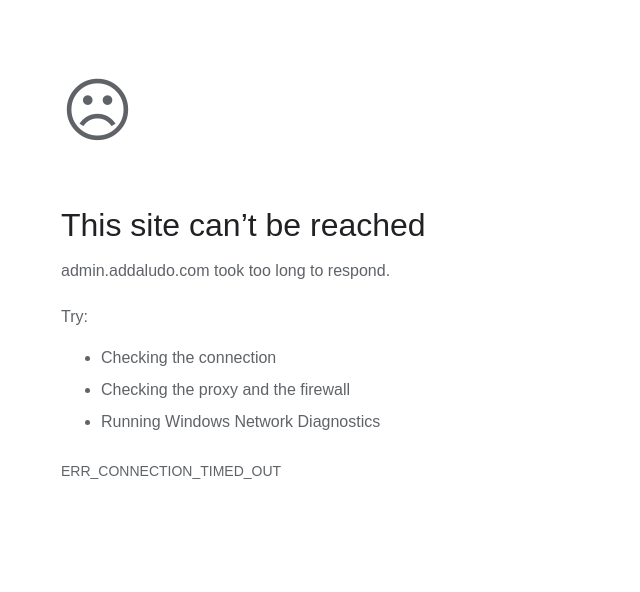
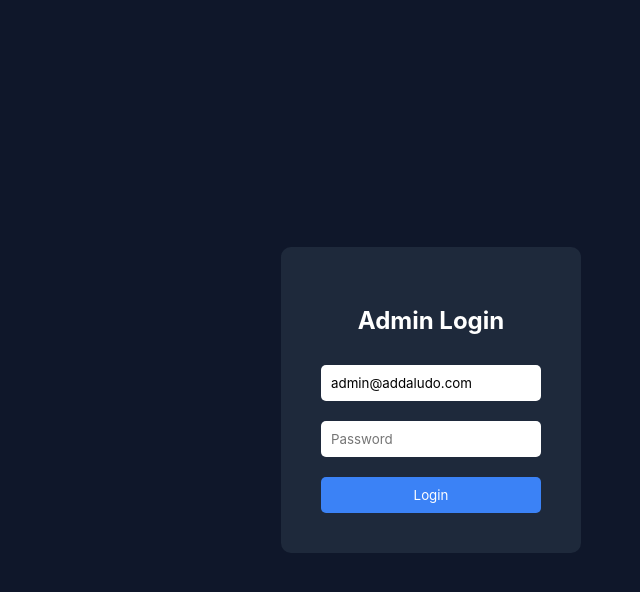
Before and after one commit to SagarsainiAlwar02/addaludo-admin, a React (Create React App) app: page /login in a window 1280 px wide. Shown: the top 592 px of the page, without its empty margins (209-849 px from the left). Built offline with nearby package versions, Linux system fonts and the light colour scheme.

Commit message:
Restore admin panel

```diff
--- a/src/App.jsx
+++ b/src/App.jsx
@@ -1,109 +1,55 @@
-// import { Suspense, lazy } from "react";
-// import { Routes, Route, Navigate } from "react-router-dom";
+import { Suspense, lazy } from "react";
+import { Routes, Route, Navigate } from "react-router-dom";
 
-// import Login from "./Pages/Login/Login";
-// import Layout from "./components/Layout/Layout";
+import Login from "./Pages/Login/Login";
+import Layout from "./components/Layout/Layout";
 
-// import Dashboard from "./Pages/Dashboard/Dashboard";
-// import Withdraw from "./Pages/Withdraw/Withdeaw";
-// import Deposit from "./Pages/Deposite/Deposite";
+import Dashboard from "./Pages/Dashboard/Dashboard";
+import Withdraw from "./Pages/Withdraw/Withdeaw";
+import Deposit from "./Pages/Deposite/Deposite";
 
-// const Users = lazy(() => import("./Pages/Users/Users"));
-// const Matches = lazy(() => import("./Pages/Matches/Matches"));
-// const Settings = lazy(() => import("./Pages/Settings/Settings"));
-// const PaymentControl = lazy(() => import("./Pages/PaymentControl/PaymentControl"));
-// const AdminControl = lazy(() => import("./Pages/AdminControl/AdminControl"));
-// const Kyc = lazy(() => import("./Pages/kyc/kyc"));
+const Users = lazy(() => import("./Pages/Users/Users"));
+const Matches = lazy(() => import("./Pages/Matches/Matches"));
+const Settings = lazy(() => import("./Pages/Settings/Settings"));
+const PaymentControl = lazy(() => import("./Pages/PaymentControl/PaymentControl"));
+const AdminControl = lazy(() => import("./Pages/AdminControl/AdminControl"));
+const Kyc = lazy(() => import("./Pages/kyc/kyc"));
 
-// const Loader = () => null;
+const Loader = () => null;
 
-// const ProtectedRoute = ({ children }) => {
-//   const token = localStorage.getItem("adminToken");
-//   if (!token) return <Navigate to="/login" />;
-//   return children;
-// };
+const ProtectedRoute = ({ children }) => {
+  const token = localStorage.getItem("adminToken");
+  if (!token) return <Navigate to="/login" />;
+  return children;
+};
 
-// const ProtectedLayout = ({ children }) => (
-//   <ProtectedRoute>
-//     <Layout>
-//       <Suspense fallback={<Loader />}>{children}</Suspense>
-//     </Layout>
-//   </ProtectedRoute>
-// );
+const ProtectedLayout = ({ children }) => (
+  <ProtectedRoute>
+    <Layout>
+      <Suspense fallback={<Loader />}>{children}</Suspense>
+    </Layout>
+  </ProtectedRoute>
+);
 
-// function App() {
-//   return (
-//     <Routes>
-//       <Route path="/login" element={<Login />} />
+function App() {
+  return (
+    <Routes>
+      <Route path="/login" element={<Login />} />
 
-//       <Route path="/dashboard" element={<ProtectedLayout><Dashboard /></ProtectedLayout>} />
-//       <Route path="/withdraw" element={<ProtectedLayout><Withdraw /></ProtectedLayout>} />
-//       <Route path="/deposit" element={<ProtectedLayout><Deposit /></ProtectedLayout>} />
+      <Route path="/dashboard" element={<ProtectedLayout><Dashboard /></ProtectedLayout>} />
+      <Route path="/withdraw" element={<ProtectedLayout><Withdraw /></ProtectedLayout>} />
+      <Route path="/deposit" element={<ProtectedLayout><Deposit /></ProtectedLayout>} />
 
-//       <Route path="/users" element={<ProtectedLayout><Users /></ProtectedLayout>} />
-//       <Route path="/matches" element={<ProtectedLayout><Matches /></ProtectedLayout>} />
-//       <Route path="/settings" element={<ProtectedLayout><Settings /></ProtectedLayout>} />
-//       <Route path="/payment" element={<ProtectedLayout><PaymentControl /></ProtectedLayout>} />
-//       <Route path="/admin-control" element={<ProtectedLayout><AdminControl /></ProtectedLayout>} />
-//       <Route path="/kyc" element={<ProtectedLayout><Kyc /></ProtectedLayout>} />
+      <Route path="/users" element={<ProtectedLayout><Users /></ProtectedLayout>} />
+      <Route path="/matches" element={<ProtectedLayout><Matches /></ProtectedLayout>} />
+      <Route path="/settings" element={<ProtectedLayout><Settings /></ProtectedLayout>} />
+      <Route path="/payment" element={<ProtectedLayout><PaymentControl /></ProtectedLayout>} />
+      <Route path="/admin-control" element={<ProtectedLayout><AdminControl /></ProtectedLayout>} />
+      <Route path="/kyc" element={<ProtectedLayout><Kyc /></ProtectedLayout>} />
 
-//       <Route path="*" element={<Navigate to="/dashboard" />} />
-//     </Routes>
-//   );
-// }
-
-// export default App;
-
-
-
-
-
-
-import React from "react";
-
-export default function App() {
-  return (
-    <div style={{
-      minHeight: "100vh",
-      background: "#fff",
-      fontFamily: "Arial, sans-serif",
-      paddingTop: "70px",
-      paddingLeft: "270px",
-      color: "#202124"
-    }}>
-      <div style={{ fontSize: "70px", color: "#5f6368", marginBottom: "55px" }}>
-        ☹
-      </div>
-
-      <h1 style={{
-        fontSize: "32px",
-        fontWeight: "400",
-        marginBottom: "18px"
-      }}>
-        This site can’t be reached
-      </h1>
-
-      <p style={{ fontSize: "16px", color: "#5f6368", marginBottom: "28px" }}>
-        admin.addaludo.com took too long to respond.
-      </p>
-
-      <p style={{ fontSize: "16px", color: "#5f6368", marginBottom: "10px" }}>
-        Try:
-      </p>
-
-      <ul style={{ fontSize: "16px", color: "#5f6368", lineHeight: "2" }}>
-        <li>Checking the connection</li>
-        <li>Checking the proxy and the firewall</li>
-        <li>Running Windows Network Diagnostics</li>
-      </ul>
-
-      <p style={{
-        marginTop: "25px",
-        fontSize: "14px",
-        color: "#5f6368"
-      }}>
-        ERR_CONNECTION_TIMED_OUT
-      </p>
-    </div>
+      <Route path="*" element={<Navigate to="/dashboard" />} />
+    </Routes>
   );
 }
+
+export default App;
```
